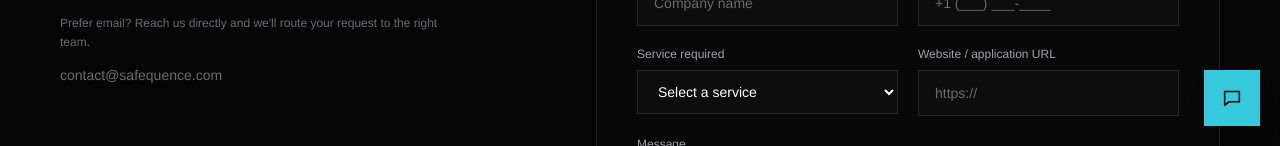
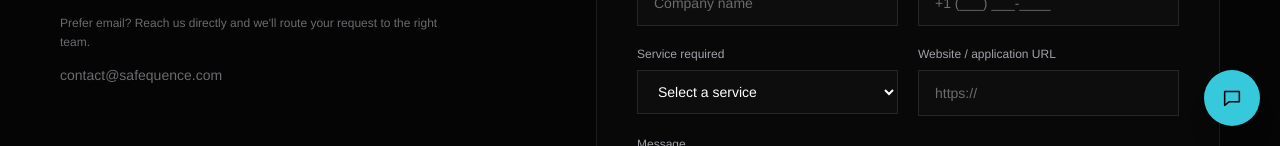
Before and after one commit to ecomaura/safequence, a React (Vite) app: page /contact in a window 1280 px wide. Shown: the part 654-800 px from the top of the page. Built offline with nearby package versions, Linux system fonts and the light colour scheme.

Commit message:
Update ChatWidget.jsx

```diff
--- a/src/components/ChatWidget.jsx
+++ b/src/components/ChatWidget.jsx
@@ -205,7 +205,7 @@ export default function ChatWidget() {
         onClick={() => setOpen((o) => !o)}
         aria-label={open ? 'Close chat' : 'Open chat'}
         aria-expanded={open}
-        className="flex h-14 w-14 items-center justify-center bg-[var(--color-accent)] text-[#050505] hover:bg-[var(--color-accent-bright)] transition-colors shadow-xl"
+        className="flex h-14 w-14 items-center justify-center rounded-full bg-[var(--color-accent)] text-[#050505] hover:bg-[var(--color-accent-bright)] transition-colors shadow-xl"
       >
         {open ? (
           <svg width="18" height="18" viewBox="0 0 14 14" fill="none" stroke="currentColor" strokeWidth="1.6">
```
